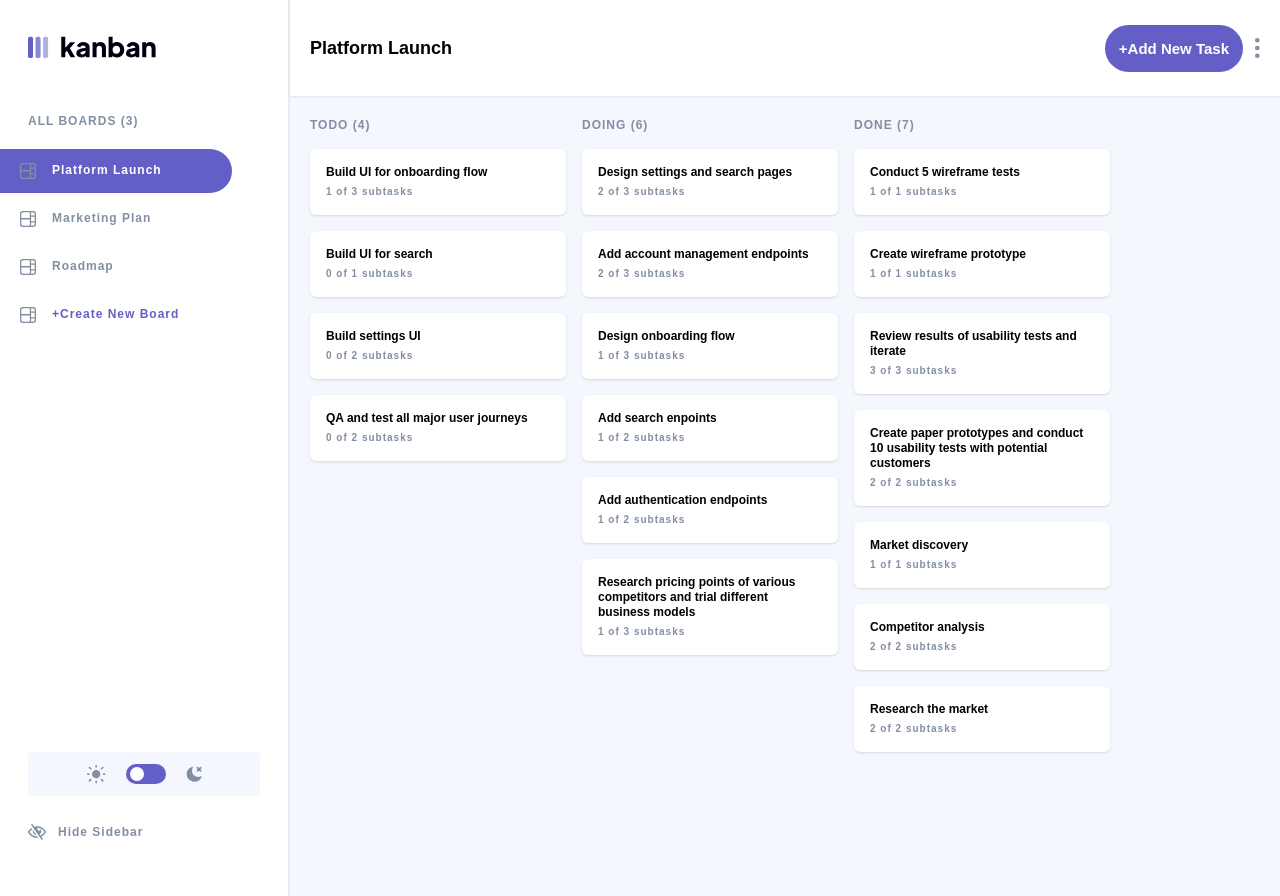
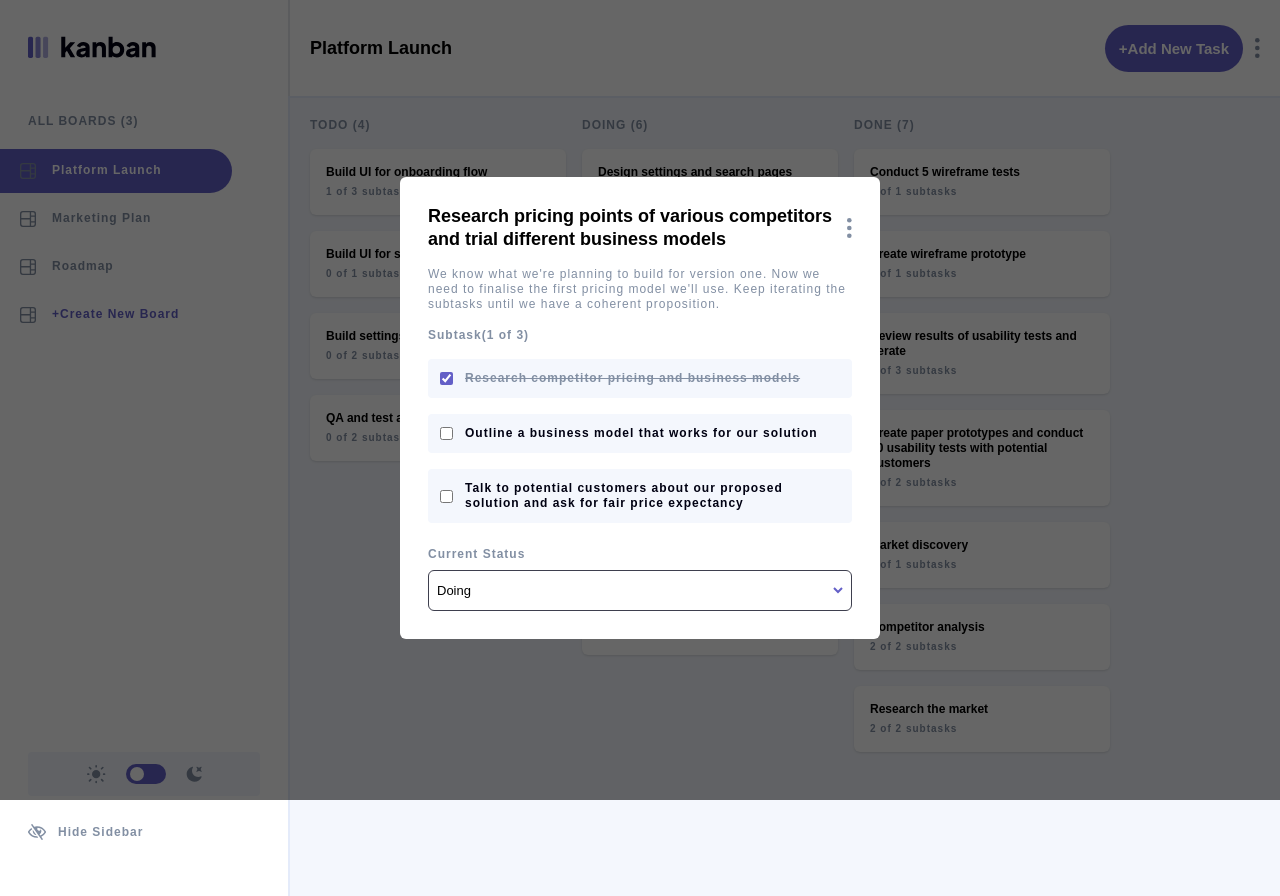
Before and after one commit to bobson/task-manager-tw, a React (Vite) app: page / in a window 1280 px wide. Both pictures are taken after a click on the element 710 px from the left and 607 px from the top of the page. Built offline with nearby package versions, Linux system fonts and the light colour scheme.

Commit message:
Add ViewTask component

```diff
--- a/src/components/ListTasks.jsx
+++ b/src/components/ListTasks.jsx
@@ -1,14 +1,26 @@
+import { useState } from "react";
+import Modal from "./Modal";
+import ViewTask from "./ViewTask";
+
 function ListTasks({ data }) {
+  const [showModal, setShowModal] = useState(false);
+  const [task, setTask] = useState("");
+
+  const handleClick = (task) => {
+    setShowModal(!showModal);
+    setTask(task);
+  };
+
+  const onClose = () => setShowModal(false);
+
   const renderTasks = data.tasks.map((task) => {
-    const subtasksLength = task.subtasks.length;
-    const subtasks = task.subtasks.reduce(
-      (acc, sub) => acc + sub.isCompleted,
-      0
-    );
+    var subtasksLength = task.subtasks.length;
+    var subtasks = task.subtasks.reduce((acc, sub) => acc + sub.isCompleted, 0);
     return (
       <div
         key={task.title}
         className="w-64 p-4 bg-white dark:bg-dark-gray rounded-md cursor-pointer shadow shadow-light-lines dark:shadow-dark-gray"
+        onClick={() => handleClick(task)}
       >
         <h5 className="dark:text-white">{task.title}</h5>
         <h4 className="text-[10px] mt-1">{`${subtasks} of ${subtasksLength} subtasks`}</h4>
@@ -24,6 +36,11 @@ function ListTasks({ data }) {
         </h4>
       ) : null}
       {renderTasks}
+      {showModal && (
+        <Modal onClose={onClose} className="items-center">
+          <ViewTask task={task} />
+        </Modal>
+      )}
     </div>
   );
 }
--- a/src/components/Modal.jsx
+++ b/src/components/Modal.jsx
@@ -1,12 +1,18 @@
 import ReactDOM from "react-dom";
 
-const Modal = ({ children, className }) => {
+const Modal = ({ children, className, onClose }) => {
   return ReactDOM.createPortal(
     <>
       <div
+        // onClick={onClose}
         className={`absolute pt-4 justify-center h-full flex inset-0 bg-[rgba(0,0,0,0.6)]  ${className}`}
       >
-        <div className="w-4/5">{children}</div>
+        <div
+          tabIndex="1"
+          className="w-[480px] bg-white dark:bg-dark-gray rounded-md p-7 m-7"
+        >
+          {children}
+        </div>
       </div>
     </>,
     document.querySelector(".modal-container")
--- /dev/null
+++ b/src/components/ViewTask.jsx
@@ -0,0 +1,63 @@
+import VerticalDots from "../assets/icon-vertical-ellipsis.svg";
+import ChevronDown from "../assets/icon-chevron-down.svg";
+
+function ViewTask({ task }) {
+  const subtasksLength = task.subtasks.length;
+  const subtasks = task.subtasks.reduce((acc, sub) => acc + sub.isCompleted, 0);
+  console.log(task.subtasks);
+
+  const renderSubtasks = task.subtasks.map((subtask) => {
+    return (
+      <label
+        className="flex items-center rounded gap-3 p-3 dark:bg-dark-bg bg-light-bg"
+        key={subtask.title}
+        htmlFor={subtask.title}
+      >
+        <input
+          type="checkbox"
+          id={subtask.title}
+          name={subtask.title}
+          defaultChecked={subtask.isCompleted}
+          className="accent-purple dark:[&:not(:checked)]:opacity-10"
+        />
+        <h4
+          className={
+            subtask.isCompleted
+              ? "line-through dark:no-underline"
+              : "text-black dark:text-white"
+          }
+        >
+          {subtask.title}
+        </h4>
+      </label>
+    );
+  });
+
+  return (
+    <div className="flex flex-col gap-4 dark:text-white">
+      <div className="flex items-center justify-between">
+        <h2>{task.title}</h2>
+        <img className="cursor-pointer" src={VerticalDots} alt="dots" />
+      </div>
+      <h4 className="font-medium">{task.description}</h4>
+      <div className="flex flex-col gap-4">
+        <h4 className="dark:text-white">
+          Subtask({subtasks} of {subtasksLength})
+        </h4>
+        {renderSubtasks}
+      </div>
+      {task.status && (
+        <div>
+          <h4 className="dark:text-white my-2">Current Status</h4>
+
+          <p className="p-2 border-[1px] rounded-md border-lines-dark items-center dark:border-lines-dark flex justify-between">
+            {task.status}
+            <img src={ChevronDown} alt="down-arrow" />
+          </p>
+        </div>
+      )}
+    </div>
+  );
+}
+
+export default ViewTask;
--- a/src/index.css
+++ b/src/index.css
@@ -49,5 +49,6 @@
   }
 }
 
-* {
-}
+/* input[type="checkbox"]:not(:checked) {
+  opacity: 0.1;
+} */
```
